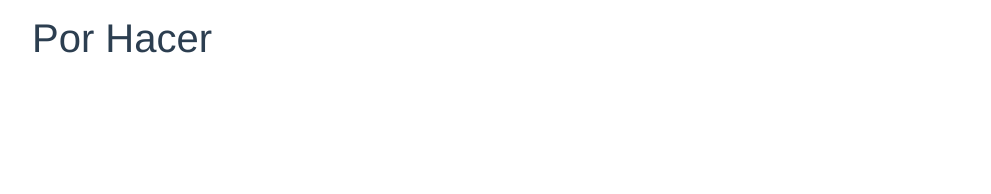
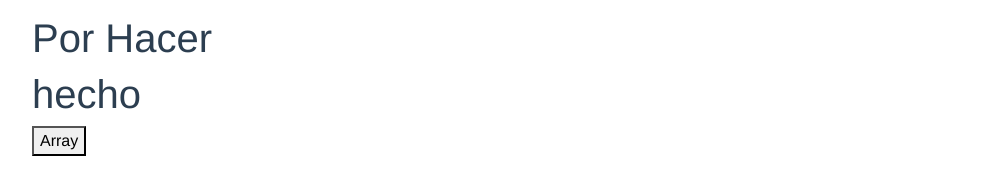
Before and after one commit to trontzal/vuerutas, a Vue app: page /notas in a window 1280 px wide. Shown: the part 202-396 px from the top of the page, without its empty margins (144-1135 px from the left). Built offline with nearby package versions, Linux system fonts and the light colour scheme.

Commit message:
problemas para pasar el array

```diff
--- a/src/components/PorHacer.vue
+++ b/src/components/PorHacer.vue
@@ -1,24 +1,39 @@
-<template>
+<template class="porHacer">
 
 <h1>Por Hacer</h1>
-<div class="cards-container">
-                <div  v-for="note in notes" :key="id" class="card" :style="{backgroundColor: note.backgroundColor}">
+
+            <div class="cards-container">
+                <div v-for="(note,index) in notes" :key="index" class="card" :style="{backgroundColor: note.backgroundColor}">
                     <p class="main-text">{{ note.text }}</p>
                     <p class="date">{{ note.date.toLocaleDateString("en-eu") }}</p>
-                    <input type="checkbox" @click="showCard=false">
+                    <button @click="showDetail(note)" class="detalle">Detalle</button>
                 </div>
             </div>
+
 </template>
 
 <script>
+import { pushScopeId } from 'vue';
+import { reactive } from 'vue';
+
+export const listaHecha = reactive([]);
+
 export default {
     name: 'PorHacer',
     props:{
         notes:{
             type: Array
         }
+    },
+  methods: {
+        // deleteNote: function(index) {
+        // this.notes.splice(index, 1);
+        // }
+        showDetail(note) {
+         listaHecha.push(note)
+         console.log(listaHecha)
     }
-
+    }
 }
 
 
@@ -42,7 +57,7 @@ export default {
     .cards-container{
         display: flex;
         flex-wrap:wrap;
-        width: 50%;
+
     }
 
 </style>
--- /dev/null
+++ b/src/components/YaHecho.vue
@@ -0,0 +1,20 @@
+<template>
+<h1> hecho </h1>
+        <div class="cards-container">
+            <div v-for="(note,index) in notes" :key="id" class="card" :style="{backgroundColor: note.backgroundColor}">
+                <p class="main-text">{{ note.text }}</p>
+                <p class="date">{{ note.date.toLocaleDateString("en-eu") }}</p>
+                <button @click="deleteNote(index)" class="eliminar">Eliminar</button>
+            </div>
+        </div>
+</template>
+
+<script>
+
+
+</script>
+
+<style>
+
+
+</style>
--- a/src/views/NotasView.vue
+++ b/src/views/NotasView.vue
@@ -15,6 +15,8 @@
                 <button @click="showModal = true">+</button>
             </header>
             <PorHacer :notes="notes" />
+            <YaHecho :listaHecha="listaHecha"/>
+            <button @click="prueba()">Array</button>
             <!-- Tarjetas dinamicas -->
             <!-- <div class="cards-container">
                 <div v-for="note in notes" :key="id" class="card" :style="{backgroundColor: note.backgroundColor}">
@@ -29,8 +31,14 @@
 
 <script setup>
     import PorHacer from '../components/PorHacer.vue';
+    import YaHecho from '../components/YaHecho.vue';
     import { ref } from "vue";
+    import {note} from '../components/PorHacer.vue'
+import store from '@/store';
 
+function prueba(){
+    console.log(listaHecha)
+}
 
 // modal por defecdto en falso para que no aparezca
 const showModal = ref(false)
```
